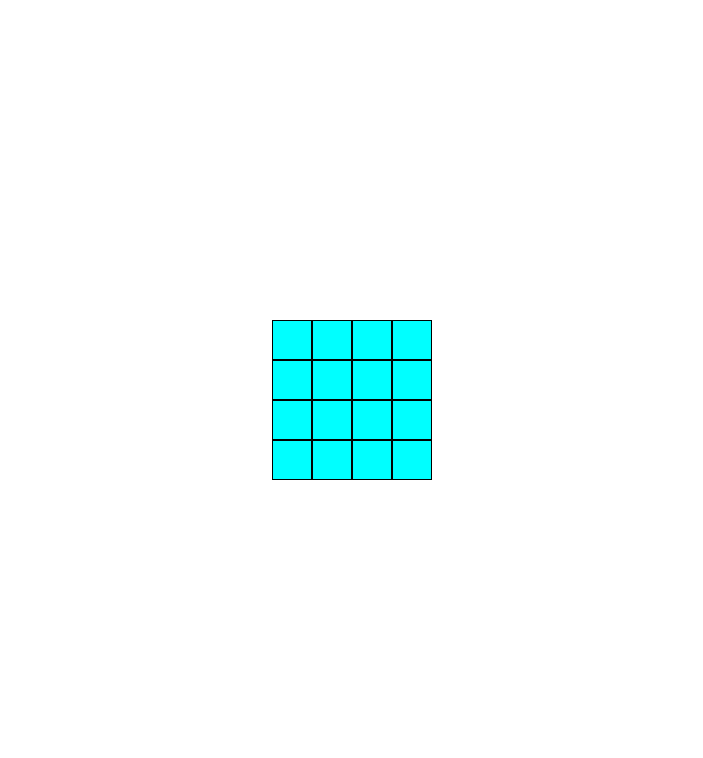
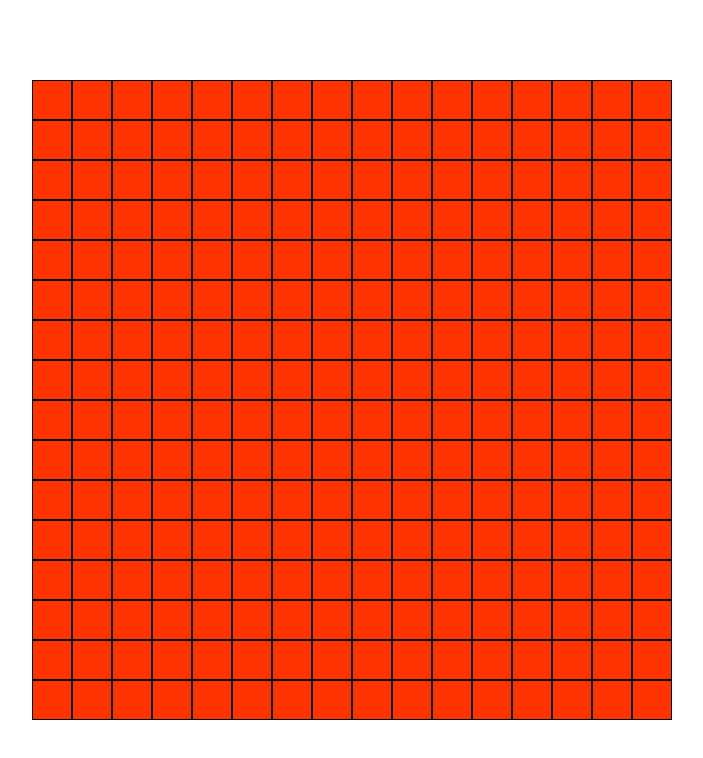
Before and after one commit to tenkt/Etch-A-Sketch, a plain HTML site: page index.html in a window 1280 px wide. Shown: the whole page, without its empty margins (288-991 px from the left). Drawn offline with Linux system fonts and the light colour scheme.

Commit message:
Add widthAndHeight for grizeSize into createGrid(). SquareBox will append with dynamic width and height.

```diff
--- a/script.js
+++ b/script.js
@@ -1,24 +1,19 @@
 const container = document.querySelector('.container');
-const gridSize = 4;
-//const sketchContainer = document.createElement('div');
-//sketchContainer.classList.add('sketchContainer');
-//ontainer.appendChild(sketchContainer);
+const gridSize = 16;
 
-//const gridSquares = document.createElement('div');
-//gridSquares.classList.add('gridSquares');
-//sketchContainer.appendChild(gridSquares);
-
-const createGrid = (grid) => {
+const createGrid = (gridSize) => {
   for (let i = 0; i < gridSize; i++) {
     const row = document.createElement('div');
-    row.classList.add('row')
+    row.classList.add('row');
 
-    for (let j = 0; j < grid; j++) {
+    for (let j = 0; j < gridSize; j++) {
+      const widthAndHeight = 608 / gridSize;
       const squareBox = document.createElement('div');
       squareBox.classList.add('squareBox');
+      squareBox.style.width = `${widthAndHeight}px`;
+      squareBox.style.height = `${widthAndHeight}px`;
       row.appendChild(squareBox);
     }
-
     container.appendChild(row);
   }
 }
--- a/style.css
+++ b/style.css
@@ -14,8 +14,6 @@ html, body {
 }
 
 .squareBox {
-    width: 38px;
-    height: 38px;
     border: 1px solid black;
-    background-color: aqua;
+    background-color: rgb(255, 51, 0);
 }
```
